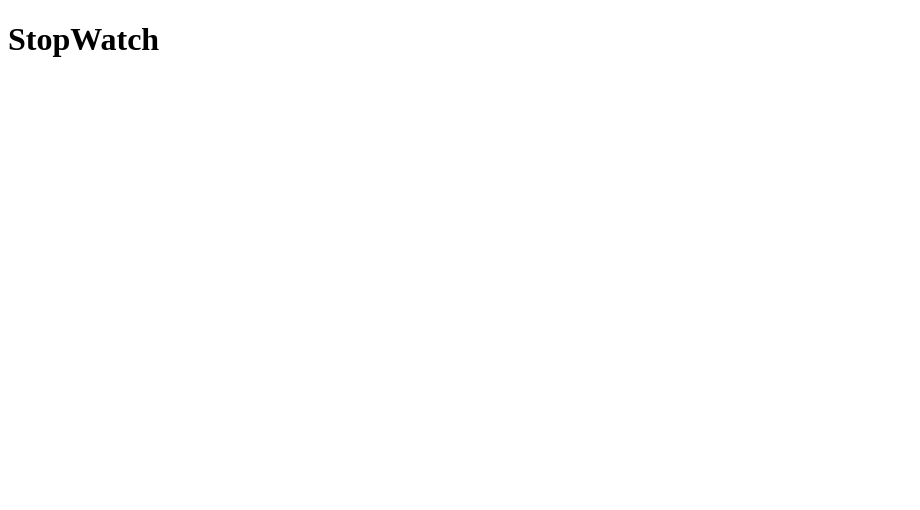
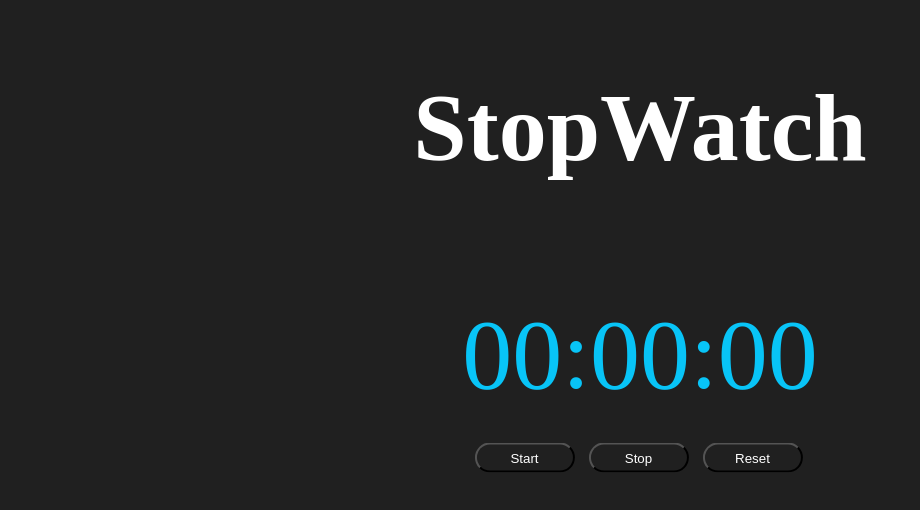
Before and after one commit to elcinp/JS-StopWatch, a plain HTML site: page index.html in a window 1280 px wide. Shown: the whole page, without its empty margins (0-920 px from the left). Drawn offline with Linux system fonts and the light colour scheme.

Commit message:
StopWatch

```diff
--- /dev/null
+++ b/index.css
@@ -0,0 +1,42 @@
+body {
+    background: #202020;
+    color: white;
+}
+#container{
+    display: flex;
+    justify-content: center;
+    align-items: center;
+}
+#header{
+    text-align: center;
+    font-size: 3rem;
+}
+button {
+    width: 100px;
+    height: 30px;
+    border: 3px soldi white;
+    border-radius: 50px;
+    background: #202020;
+    color: white;
+    cursor: pointer;
+    outline: none;
+}
+
+#stopwatch {
+    font-size: 100px;
+    position: absolute;
+    color:#08c4f7 ;
+    top: 45%;
+    left: 50%;
+    transform: translate(-50%, -55%);
+}
+#buttons {
+    position: absolute;
+    top: 55%;
+    left: 48.4%;
+    transform: translate(-51.6%, -45%);
+}
+#buttons li {
+    display: inline;
+    padding-left: 10px;
+}
--- a/index.html
+++ b/index.html
@@ -5,12 +5,22 @@
     <meta http-equiv="X-UA-Compatible" content="IE=edge">
     <meta name="viewport" content="width=device-width, initial-scale=1.0">
     <title>Document</title>
-    <link rel="stylesheet" href="./indecx.css">
+    <link rel="stylesheet" href="./index.css">
 </head>
 <body>
+    <div id="container">
 
-    <div>
-        <h1>StopWatch</h1>
+        <div id="header">
+            <h1>StopWatch</h1>
+        </div>
+        <div id="stopwatch">
+            00:00:00
+        </div>
+        <ul id="buttons">
+            <li><button onclick="startTimer()">Start</button></li>
+            <li><button onclick="stopTimer()">Stop</button></li>
+            <li><button onclick="resetTimer()">Reset</button></li>
+        </ul>
     </div>
 
 
--- a/index.js
+++ b/index.js
@@ -0,0 +1,56 @@
+const timer = document.getElementById('stopwatch');
+
+var hr = 0;
+var min = 0;
+var sec = 0;
+var stoptime = true;
+
+function startTimer() {
+  if (stoptime == true) {
+        stoptime = false;
+        timerCycle();
+    }
+}
+function stopTimer() {
+  if (stoptime == false) {
+    stoptime = true;
+  }
+}
+
+function timerCycle() {
+    if (stoptime == false) {
+    sec = parseInt(sec);
+    min = parseInt(min);
+    hr = parseInt(hr);
+
+    sec = sec + 1;
+
+    if (sec == 60) {
+      min = min + 1;
+      sec = 0;
+    }
+    if (min == 60) {
+      hr = hr + 1;
+      min = 0;
+      sec = 0;
+    }
+
+    if (sec < 10 || sec == 0) {
+      sec = '0' + sec;
+    }
+    if (min < 10 || min == 0) {
+      min = '0' + min;
+    }
+    if (hr < 10 || hr == 0) {
+      hr = '0' + hr;
+    }
+
+    timer.innerHTML = hr + ':' + min + ':' + sec;
+
+    setTimeout("timerCycle()", 1000);
+  }
+}
+
+function resetTimer() {
+    timer.innerHTML = '00:00:00';
+}
```
Also changed, not shown: indecx.css (deleted).
